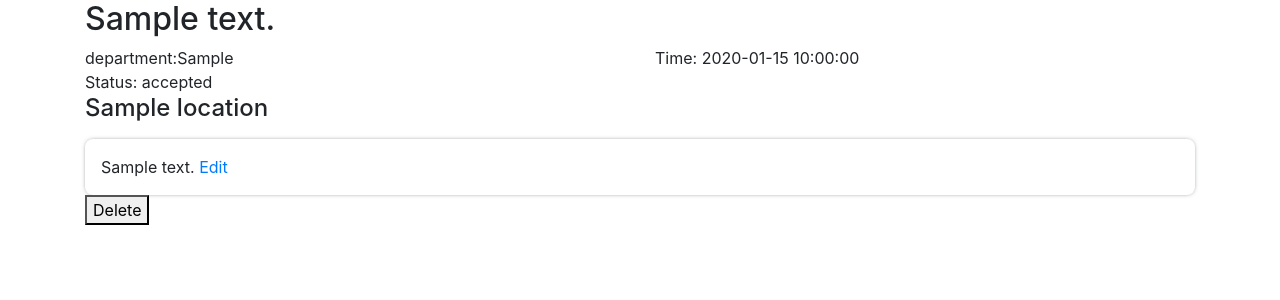
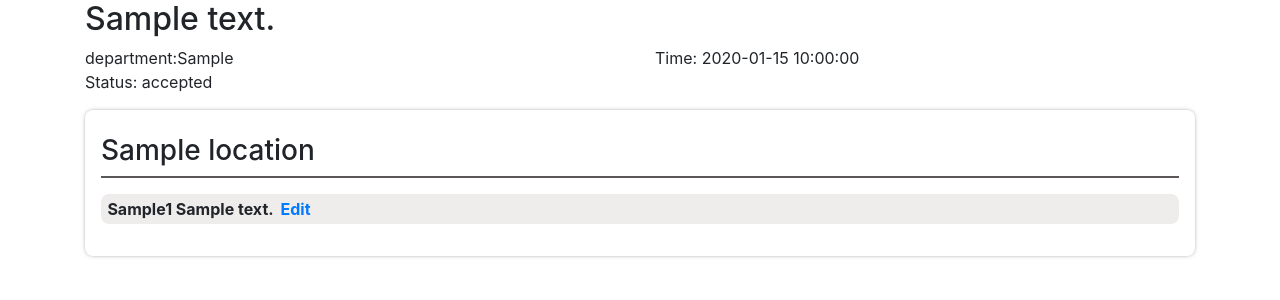
Before and after one commit to treyarte/capstone-one, a Flask app: template app/droplists/templates/droplist_show.html in a window 1280 px wide. Shown: the part 56-356 px from the top of the page. Run offline with Flask 2, Linux system fonts and the light colour scheme; the template is opened without the code that fills it: values that come from a table or form of the project are taken from there, others are empty; tables that the repository leaves empty hold one stand-in row (values such as "Sample post"); some libraries are stand-ins or nearby versions.

Commit message:
add items view

```diff
--- a/app/droplists/templates/droplist_show.html
+++ b/app/droplists/templates/droplist_show.html
@@ -9,26 +9,28 @@
     <div class="col-6">Status: {{droplist.status}}</div>
   </div>
 
-  {%if droplist.items%} {%for item in droplist.items%}
-  <div class="location">
-    <h4>{{item.location.name}}</h4>
-    <div class="items-list">
-      <div>
-        {{item.description}}
-        <a href="/droplists/{{droplist.id}}/items/{{item.id}}/edit">Edit</a>
-      </div>
+  {%if droplist.items%} {%for key, values in
+  droplist.group_droplist_items_location.items()%}
+  <div class="items-list">
+    <div class="location">
+      <h3>
+        {{key}}
+      </h3>
     </div>
+    {%for item in values %}
+    <div class="item">
+      <span class="item-info"
+        >{{item.row_letter}}{{item.column_number}} {{item.description}}</span
+      >
+      <a href="/droplists/{{droplist.id}}/items/{{item.id}}/edit">Edit</a>
+    </div>
+    {%endfor%}
   </div>
-  {%endfor%} {%endif%} {%if g.user.current_role.role == "stocker" and
-  g.user.get_stocker.id == droplist.stocker_id%}
+
+  {%endfor%} {%for item in droplist.items%} {%endfor%} {%endif%} {%if
+  g.user.current_role.role == "stocker" and g.user.get_stocker.id ==
+  droplist.stocker_id%}
   <a href="/droplists/{{droplist.id}}/items/new">Add Items</a>
-  <a href="/droplists/{{droplist.id}}/edit" class="btn btn-info">Edit</a>
-  <form action="/droplists/{{droplist.id}}/send" method="post">
-    <button type="submit" class="btn btn-primary">Send</button>
-  </form>
   {%endif%}
-  <form action="/droplists/{{droplist.id}}/delete" method="post">
-    <button type="submit">Delete</button>
-  </form>
 </div>
 {%endblock%}
--- /dev/null
+++ b/app/helpers/utils.py
@@ -0,0 +1,7 @@
+def tuple_convertor(db_tup):
+    """Converts a tuple to a dictionary"""
+    new_dict = {}
+    for a, b in db_tup:
+        new_dict.setdefault(a, []).append(b)
+
+    return new_dict
--- a/app/models.py
+++ b/app/models.py
@@ -3,6 +3,7 @@
 from flask_sqlalchemy import SQLAlchemy
 from flask_bcrypt import Bcrypt
 from datetime import datetime
+from app.helpers.utils import tuple_convertor
 
 db = SQLAlchemy()
 bcrypt = Bcrypt()
@@ -219,6 +220,20 @@ class DropList(db.Model):
         items = db.session.query(Item).join(DropList, Item.droplist_id==DropList.id).filter(DropList.id==self.id).all()
         return items
 
+    @property
+    def group_droplist_items_location(self):
+        """return a dictionary of items and locations"""
+        item_loc_tuple = db.session.query(
+                            Location.name, Item).join(
+                                Item, Location.id==Item.location_id).join(DropList, Item.droplist_id==DropList.id).filter(
+                                    DropList.id==self.id).all()
+
+        grouped_items = tuple_convertor(item_loc_tuple)
+
+        return grouped_items
+
+
+
     def check_item(self, item):
         """Check if an item is in the droplist"""
         if item in self.droplist_items:
--- a/app/static/app.css
+++ b/app/static/app.css
@@ -146,6 +146,24 @@ body {
   margin-top: 1rem;
 }
 
+.location {
+  width: 100%;
+  margin: 0.5rem 0;
+  border-bottom: 2px solid #5c5757;
+}
+
+.item {
+  width: 100%;
+  border-radius: 0.5rem;
+  margin: 1rem 0;
+  padding: 0.2rem;
+  font-weight: bold;
+  background-color: #efecec;
+}
+.item-info {
+  margin: 0 0.2rem;
+}
+
 /**Navbar css**/
 .custom-navbar-bg {
   background-color: #212121;
```
Also changed, not shown: utils.py (line endings or trailing spaces).
